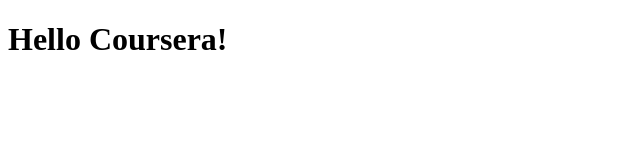
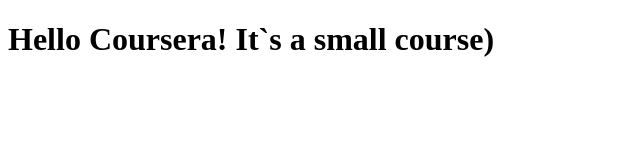
Before and after one commit to alexander-mikanovich/coursera-test, a plain HTML site: page site/index.html in a window 1280 px wide. Shown: the whole page, without its empty margins (0-640 px from the left). Drawn offline with Linux system fonts and the light colour scheme.

Commit message:
small addition

```diff
--- a/site/index.html
+++ b/site/index.html
@@ -4,6 +4,6 @@
 	<title>Hello Coursera!</title>
 </head>
 <body>
-<h1>Hello Coursera!</h1>
+<h1>Hello Coursera! It`s a small course)</h1>
 </body>
 </html>
```
